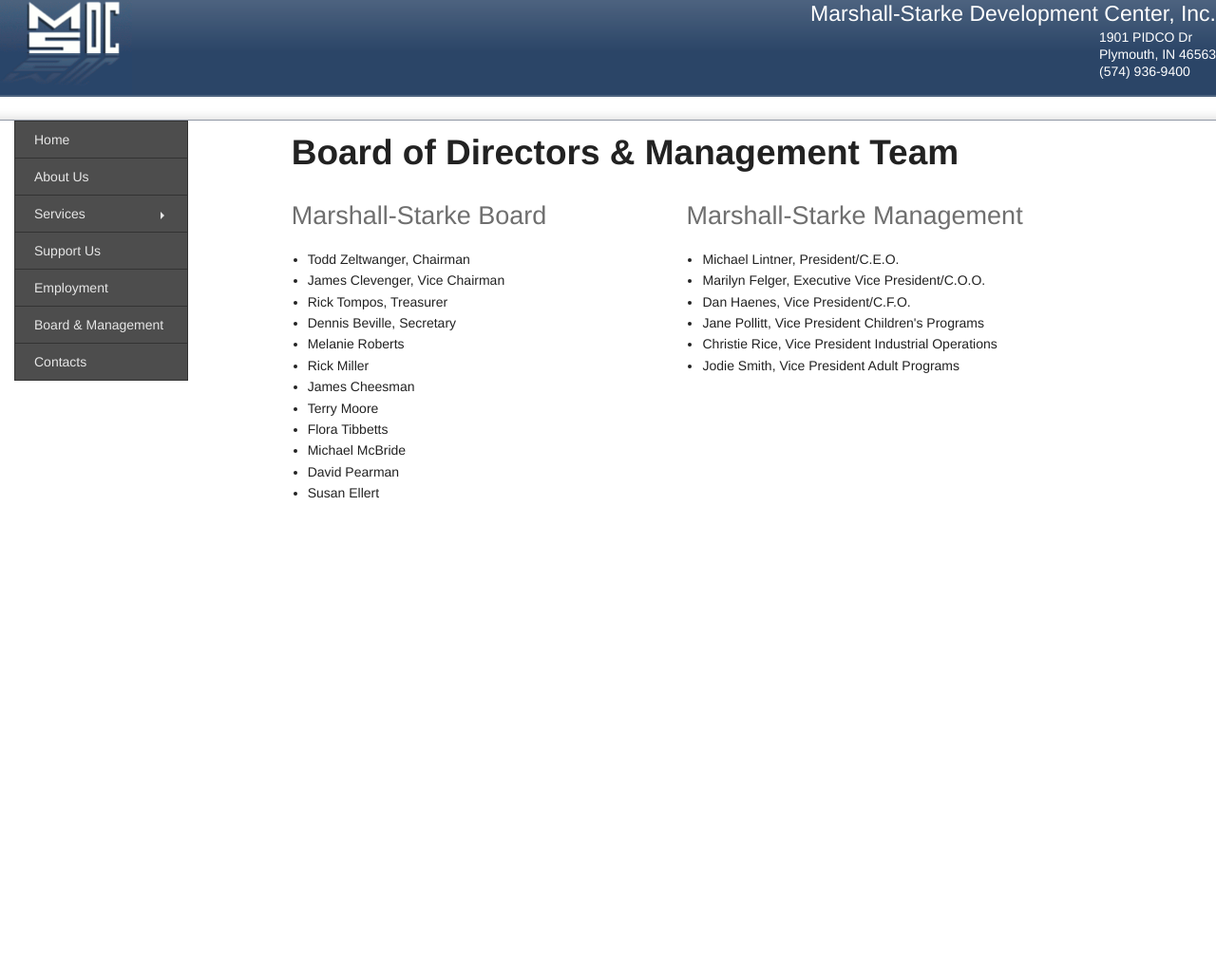
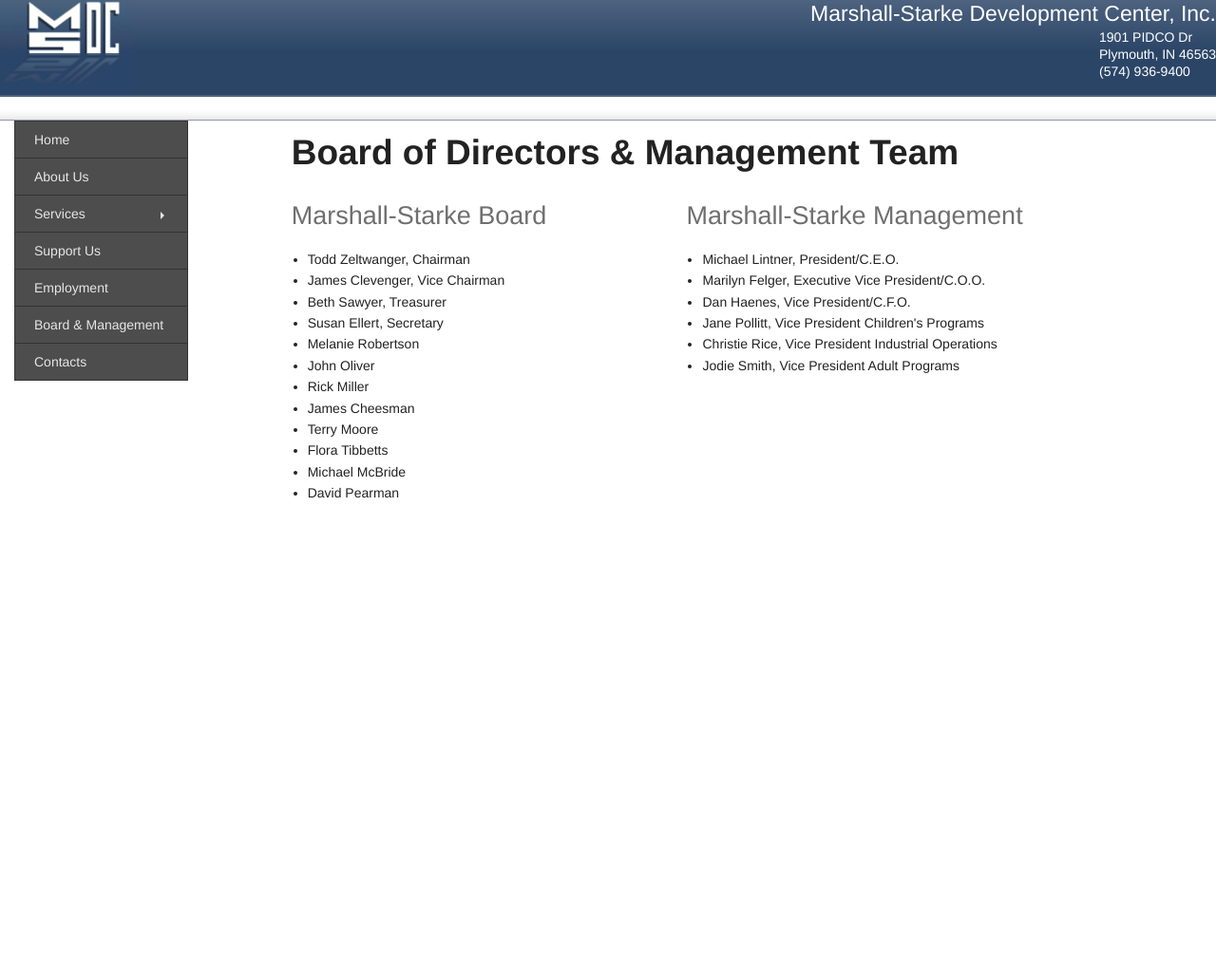
Before and after one commit to leviwilson/marshall-starke.org, a Jekyll site: the page built from board.md, in a window 1280 px wide. Shown: the whole page at 95% size. Built offline with Jekyll 4.4.1, drawn with Linux system fonts in a browser that asks for light colours; nearby versions of some CDN libraries; Markdown is read by kramdown in place of the engine named in the settings.

Commit message:
updated the board

```diff
--- a/board.md
+++ b/board.md
@@ -6,21 +6,22 @@ title:  Board & Management
   <h2>Board of Directors &amp; Management Team</h2>
 </div>
 
+
 <div class="six columns">
   <h3 class="subheader">Marshall-Starke Board</h3>
   <ul>
     <li>Todd Zeltwanger, Chairman</li>
     <li>James Clevenger, Vice Chairman</li>
-    <li>Rick Tompos, Treasurer</li>
-    <li>Dennis Beville, Secretary</li>
-    <li>Melanie Roberts</li>
+    <li>Beth Sawyer, Treasurer</li>
+    <li>Susan Ellert, Secretary</li>
+    <li>Melanie Robertson</li>
+    <li>John Oliver</li>
     <li>Rick Miller</li>
     <li>James Cheesman</li>
     <li>Terry Moore</li>
     <li>Flora Tibbetts</li>
     <li>Michael McBride</li>
     <li>David Pearman</li>
-    <li>Susan Ellert</li>
   </ul>
 </div>
 
```
